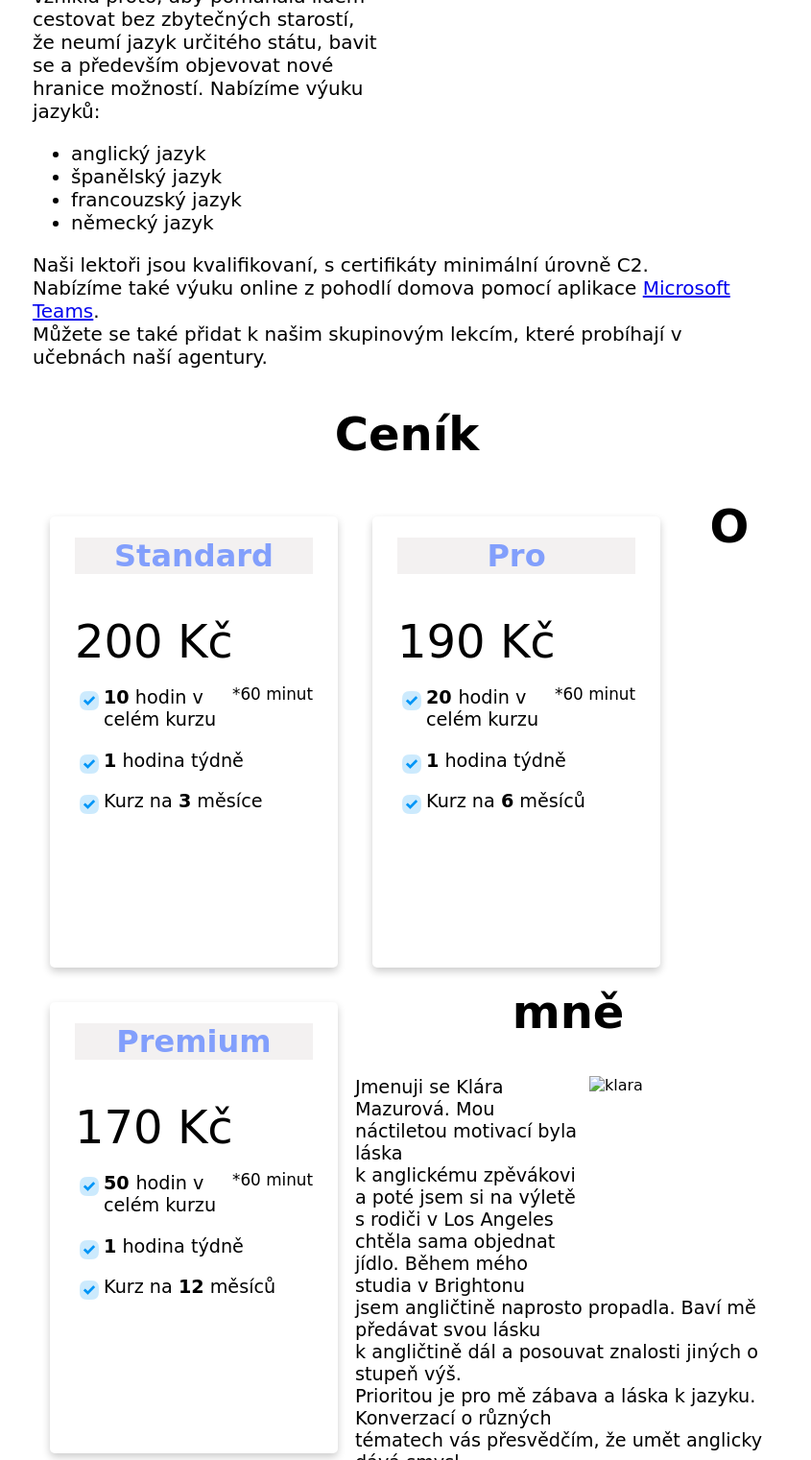
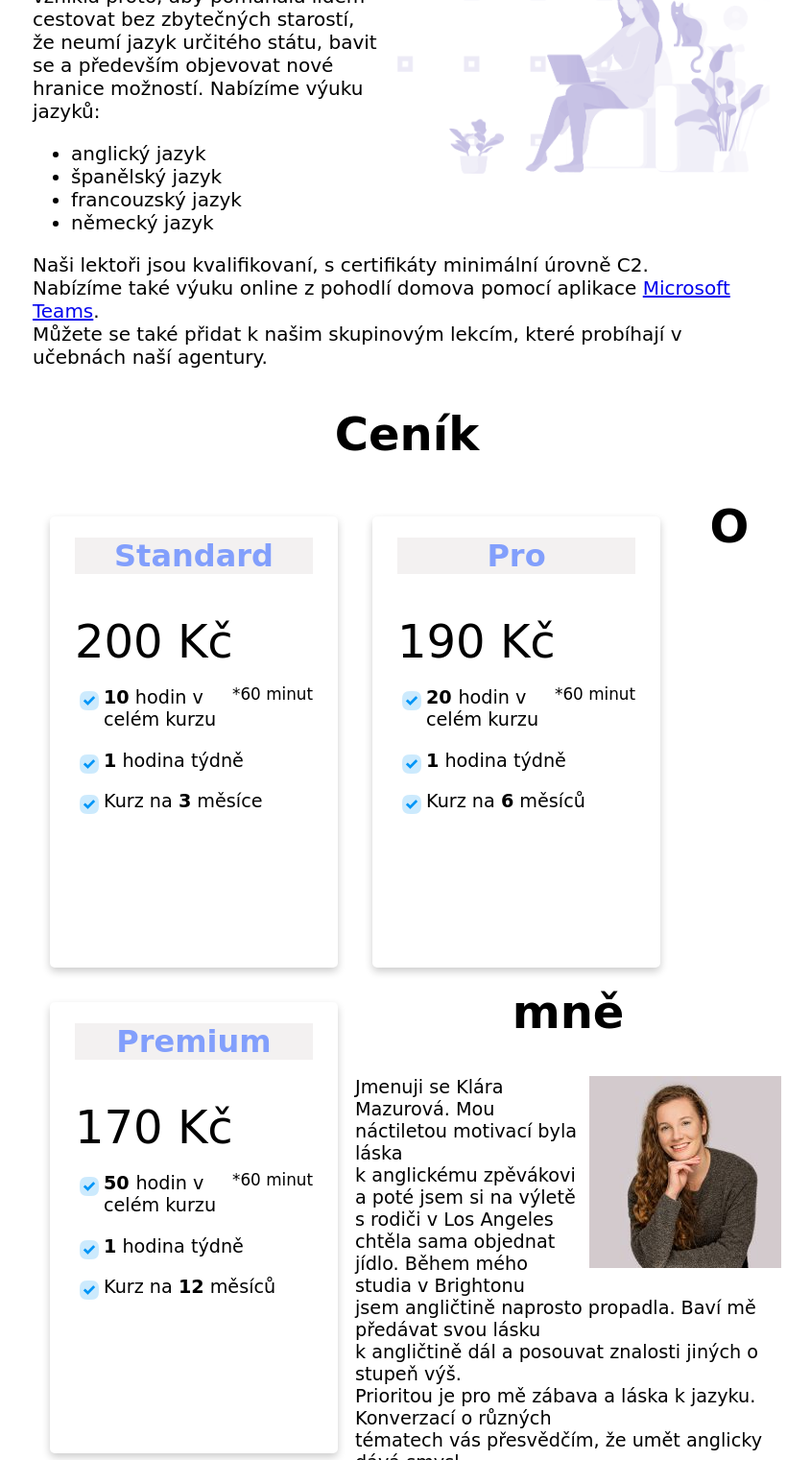
Before and after one commit to vmazurova/pocnikovy_projekt, a plain HTML site: page index.html in a window 1280 px wide. Shown: the part 1352-2873 px from the top of the page at 96% size, without its empty margins (216-1061 px from the left). Drawn offline with Linux system fonts and the light colour scheme; files whose address does not match are found by name; a web font is replaced by a local one.

Commit message:
Update index.html

```diff
--- a/index.html
+++ b/index.html
@@ -50,7 +50,7 @@
       <div>
 
         <h3 class="jsmekl">Jsme Klenglish!</h3>
-        <img class="obrazekonas" src="../roc_projekt/img/7.png" alt="obrazek">
+        <img class="obrazekonas" src="/img/7.png" alt="obrazek">
         <p class="studiump"><strong>Klenglish</strong> je jazyková agentura založená v Ostravě roku 2022. Výuka u nás je
           určená
           především pro firmy a studenty, aby
@@ -136,7 +136,7 @@
       <h2>O mně</h2>
       <div>
 
-        <img class="obrazomne" src="../roc_projekt/img/dsc_7297-200x200.jpg" alt="klara">
+        <img class="obrazomne" src="/img/dsc_7297-200x200.jpg" alt="klara">
         <p>Jmenuji se Klára Mazurová.  Mou náctiletou motivací byla
           láska <br> k anglickému zpěvákovi a poté jsem si na výletě s rodiči v Los Angeles <br> chtěla sama objednat jídlo. Během
           mého studia v Brightonu  <br> jsem angličtině naprosto propadla. Baví mě předávat svou lásku  <br> k angličtině dál a
```
